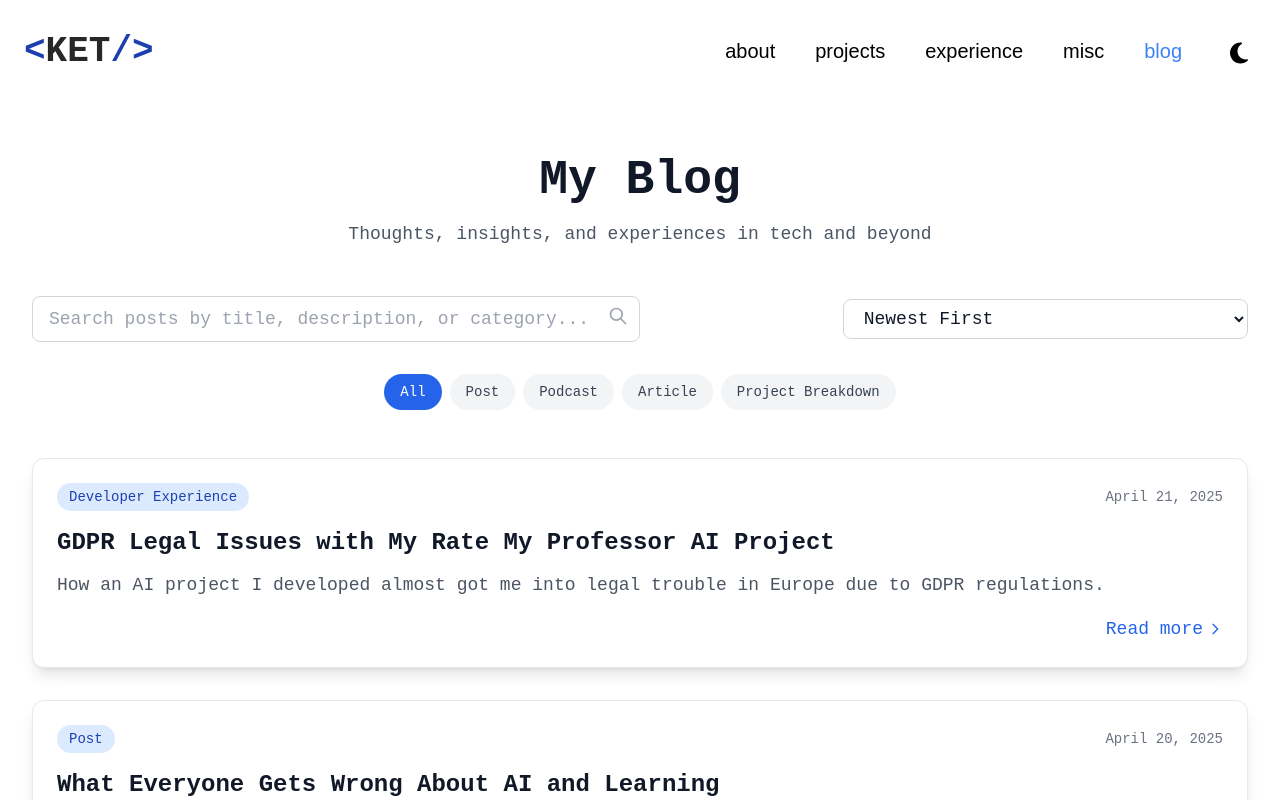
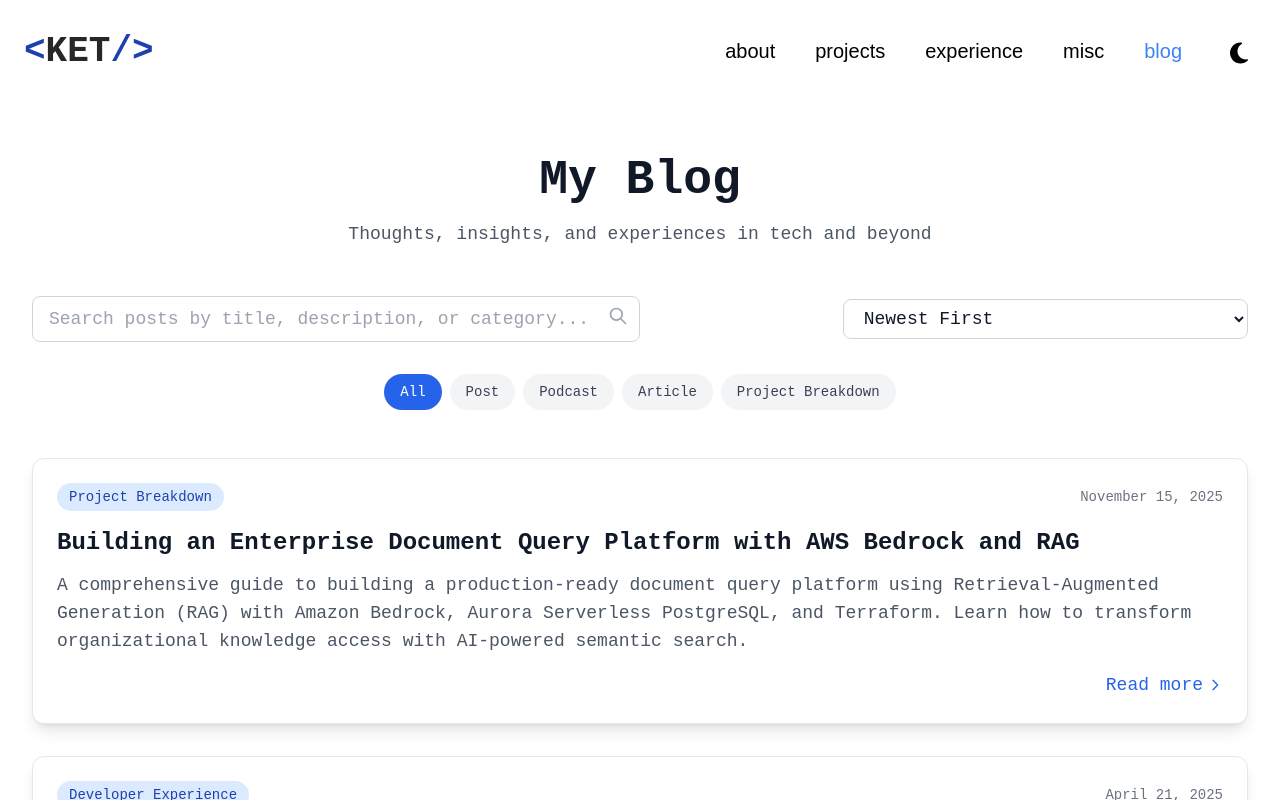
Before and after one commit to 9117KET/my-portfolio, a React (Vite) app: page /blog in a window 1280 px wide. Shown: the top 800 px of the page. Built offline with nearby package versions, Linux system fonts and the light colour scheme.

Commit message:
updated project dates

```diff
--- a/src/data/blog-posts.ts
+++ b/src/data/blog-posts.ts
@@ -165,7 +165,7 @@ export const posts: Post[] = [
     id: "aws_bedrock_rag",
     title:
       "Building an Enterprise Document Query Platform with AWS Bedrock and RAG",
-    date: "November 15, 2024",
+    date: "November 15, 2025",
     category: "Project Breakdown",
     description:
       "A comprehensive guide to building a production-ready document query platform using Retrieval-Augmented Generation (RAG) with Amazon Bedrock, Aurora Serverless PostgreSQL, and Terraform. Learn how to transform organizational knowledge access with AI-powered semantic search.",
```
